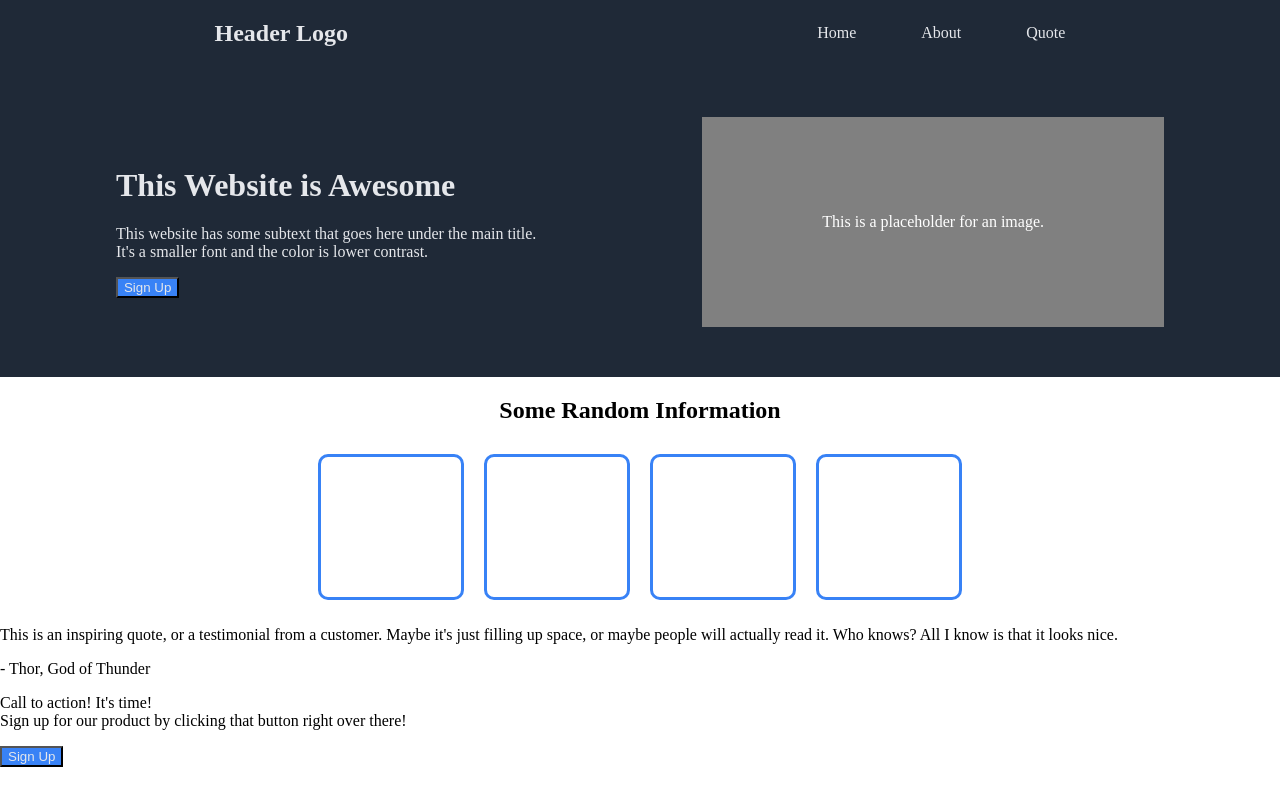
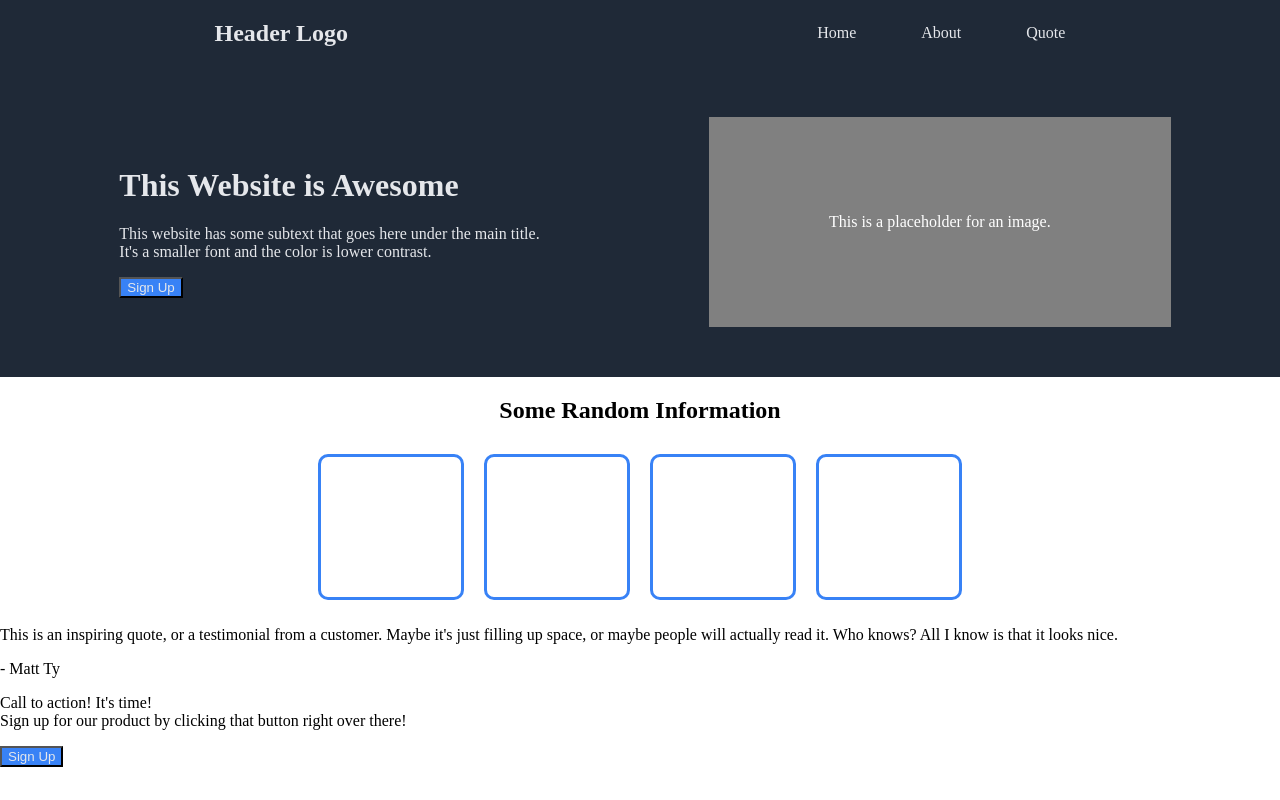
Before and after one commit to MatthewHTy/Landing-Page-Refresher, a plain HTML site: page index.html in a window 1280 px wide. Drawn offline with Linux system fonts and the light colour scheme.

Commit message:
added changes to sections

```diff
--- a/index.html
+++ b/index.html
@@ -62,7 +62,7 @@
             people will actually read it. Who knows? All I know is that it looks nice.
         </p>
         <p>
-            - Thor, God of Thunder
+            - Matt Ty
         </p>
     </div>
 
--- a/styles.css
+++ b/styles.css
@@ -62,4 +62,5 @@ ul {
     /* border-style: solid; */
     margin: 50px;
     color: #E5E7EB;
+    padding: 10px 10px 10px 10px;
 }
```
